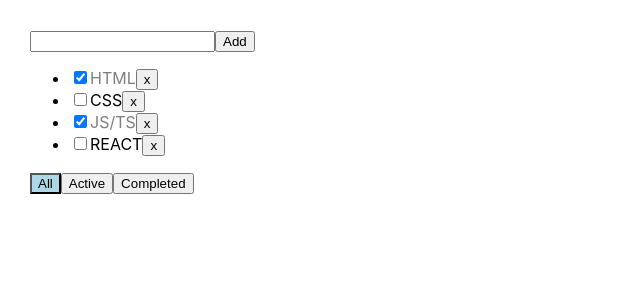
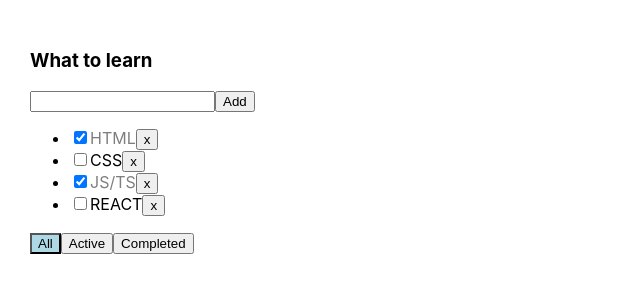
Before and after one commit to Grisha0404/NewTodolist, a React (Create React App) app: page / in a window 1280 px wide. Shown: the top 300 px of the page, without its empty margins (0-640 px from the left). Built offline with nearby package versions, Linux system fonts and the light colour scheme.

Commit message:
Update TodoList.tsx

```diff
--- a/src/TodoList.tsx
+++ b/src/TodoList.tsx
@@ -1,4 +1,4 @@
-import React from 'react';
+import React, {useState} from 'react';
 import TodoListHeader from "./TodoListHeader";
 import TaskList from "./TaskList";
 import {FilterType} from "./App";
@@ -21,12 +21,18 @@ export type TaskType = {
 }
 
 const TodoList = (props: TodoListPopsType) => {
+    let [collapsed, setCollapsed] = useState<boolean>(false)
+    const callBackClick = () => setCollapsed(!collapsed)
+
     return (
         <div>
-            <TodoListHeader title={props.title} addTask={props.addTask}/>
-            <TaskList tasks={props.task} removeTask={props.removeTask}
-                      changeFilter={props.changeFilter} filter={props.filter}
-                      changeTaskStatus={props.changeTaskStatus}/>
+            <h3 onClick={callBackClick} className={'red'}>{props.title}</h3>
+            {!collapsed &&
+                <TodoListHeader addTask={props.addTask}/>}
+            {!collapsed &&
+                <TaskList tasks={props.task} removeTask={props.removeTask}
+                          changeFilter={props.changeFilter} filter={props.filter}
+                          changeTaskStatus={props.changeTaskStatus}/>}
         </div>
     );
 };
```
